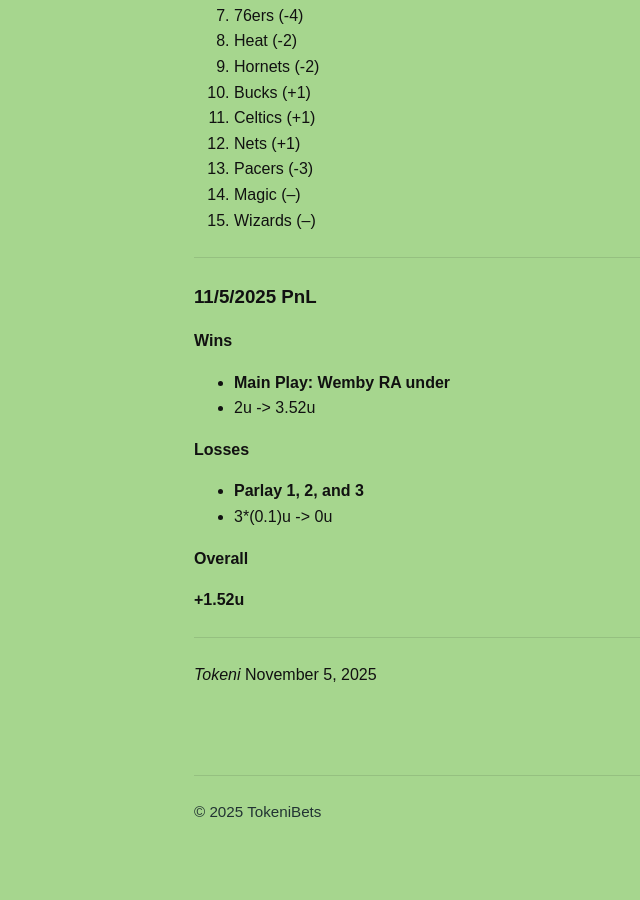
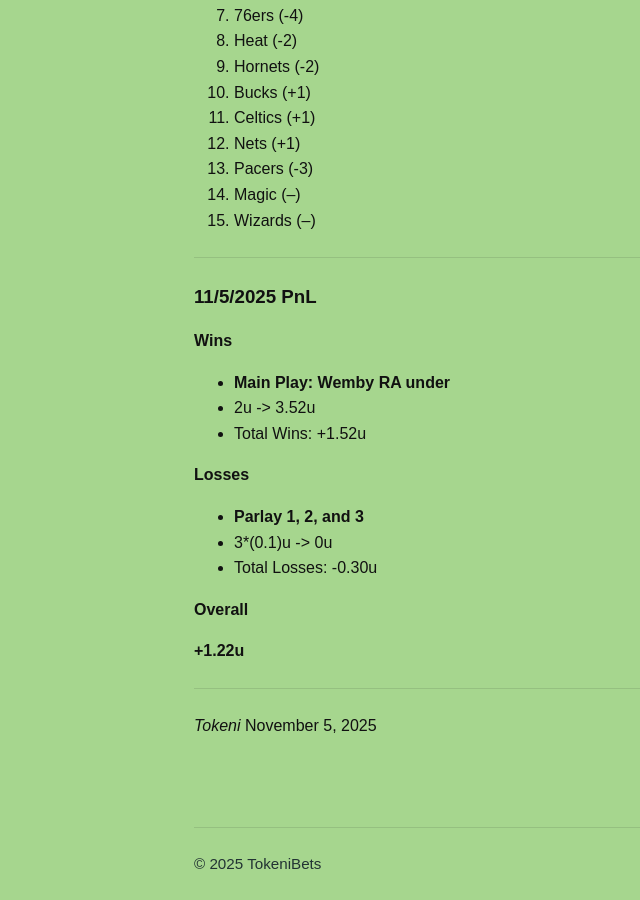
Before and after one commit to tokenibets/tokenibets.github.io, a Jekyll site: the page built from _posts/analysis/2025-11-05-analysis.md, in a window 1280 px wide and 900 px high, scrolled down 4109 px. Shown: the whole window, without its empty margins (46-686 px from the left). Built offline with Jekyll 4.4.1, drawn with Linux system fonts in a browser that asks for light colours; before the commit the page ends 4958 px from its top, so only the background shows below that.

Commit message:
Update 2025-11-05-analysis.md

```diff
--- a/_posts/analysis/2025-11-05-analysis.md
+++ b/_posts/analysis/2025-11-05-analysis.md
@@ -164,15 +164,17 @@ categories: [analysis]
 
 * **Main Play: Wemby RA under**
 * 2u -> 3.52u
+* Total Wins: +1.52u
 
 **Losses**
 
 * **Parlay 1, 2, and 3**
 * 3*(0.1)u -> 0u
+* Total Losses: -0.30u
 
 **Overall**
 
-**+1.52u**
+**+1.22u**
 
 ---
 
```
